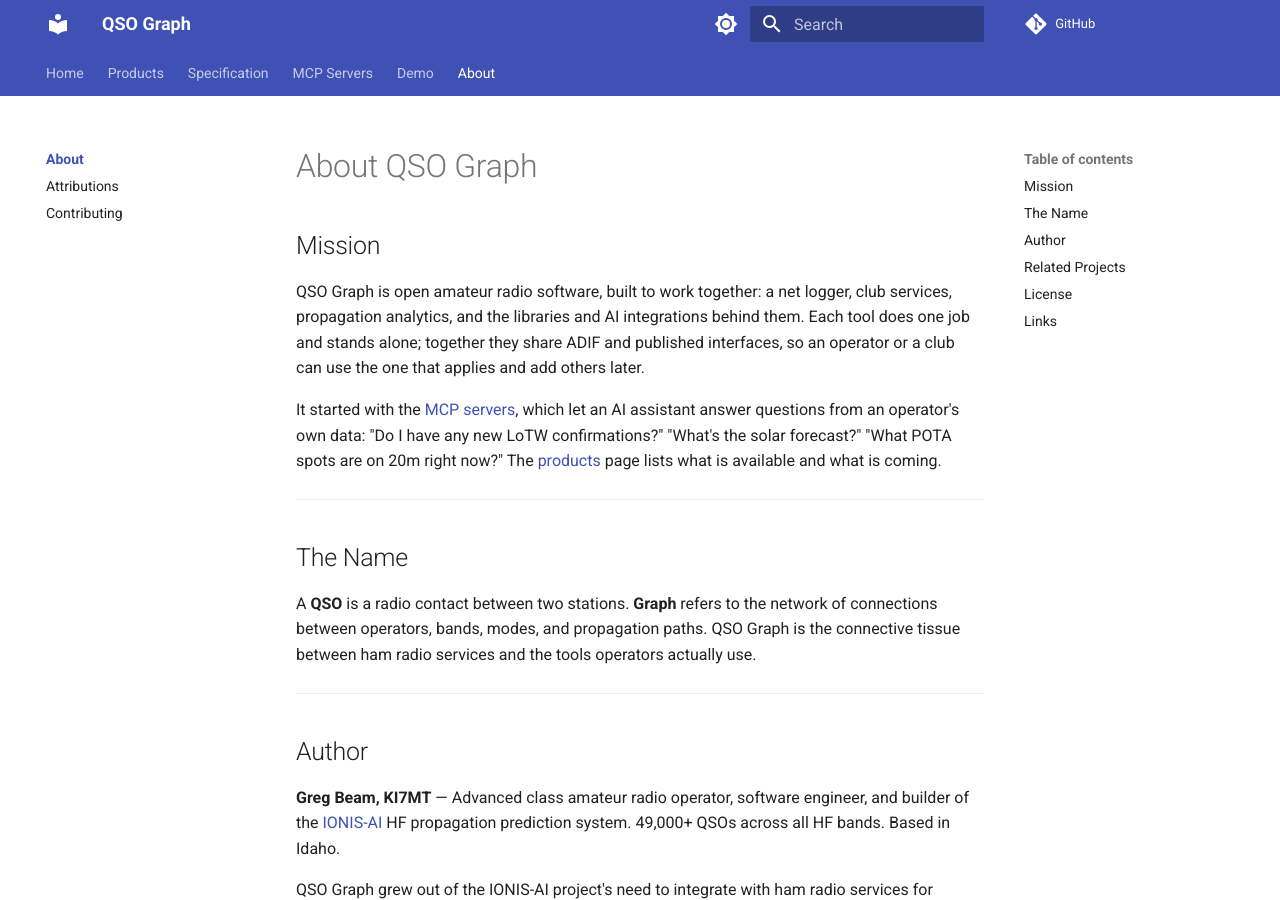
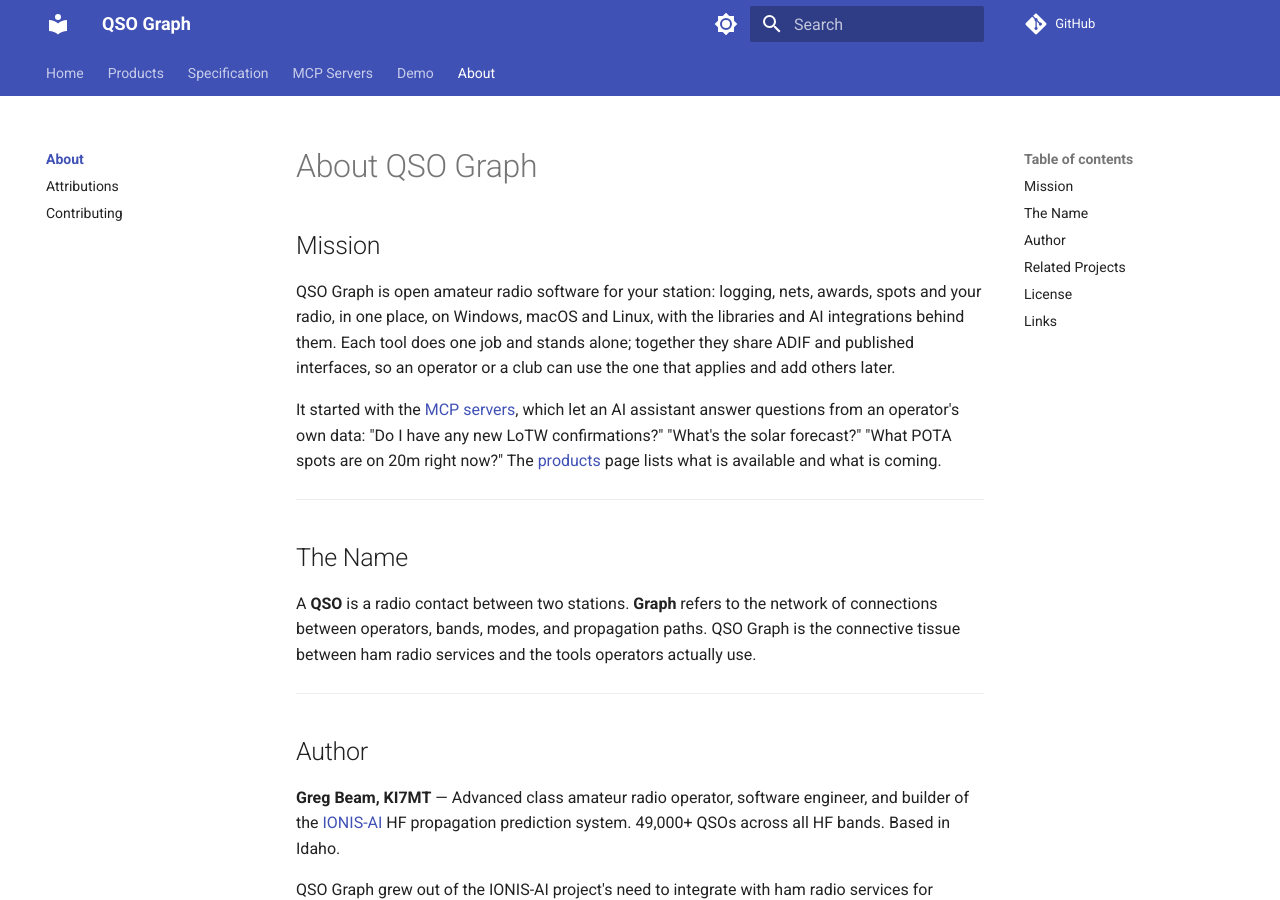
Before and after one commit to qso-graph/qso-graph.github.io, an MkDocs documentation site: the page built from docs/about/index.md, in a window 1280 px wide and 900 px high. Built offline with MkDocs 1.6.1 and Material for MkDocs 9.7.7, drawn with Linux system fonts in a browser that asks for light colours; comment, search, counter and statistics services are not loaded.

Commit message:
Describe QSO Graph as software for your station, not 'a net logger'
KI7MT chose: 'Open amateur radio software for your station: logging,
nets, awards, spots and your radio, in one place, on Windows, macOS and
Linux.' Replaces 'a net logger' (another program's name and category) in
the site description, home and About pages, llms.txt and the structured
data. QSO Graph Logger's own description is unchanged for now.

Co-Authored-By: Claude Opus 5.5 <noreply@anthropic.com>

```diff
--- a/docs/about/index.md
+++ b/docs/about/index.md
@@ -2,7 +2,7 @@
 
 ## Mission
 
-QSO Graph is open amateur radio software, built to work together: a net logger, club services, propagation analytics, and the libraries and AI integrations behind them. Each tool does one job and stands alone; together they share ADIF and published interfaces, so an operator or a club can use the one that applies and add others later.
+QSO Graph is open amateur radio software for your station: logging, nets, awards, spots and your radio, in one place, on Windows, macOS and Linux, with the libraries and AI integrations behind them. Each tool does one job and stands alone; together they share ADIF and published interfaces, so an operator or a club can use the one that applies and add others later.
 
 It started with the [MCP servers](../servers/index.md), which let an AI assistant answer questions from an operator's own data: "Do I have any new LoTW confirmations?" "What's the solar forecast?" "What POTA spots are on 20m right now?" The [products](../products.md) page lists what is available and what is coming.
 
--- a/docs/llms.txt
+++ b/docs/llms.txt
@@ -1,6 +1,6 @@
 # QSO Graph — Open amateur radio software, built to work together
 
-> QSO Graph is a suite of open amateur radio tools: a net logger, club services, propagation analytics, and the libraries and AI integrations behind them. They share one data model (ADIF-based), publish their interfaces, and can each be used alone. Available now: {{ server_count() }} open-source Model Context Protocol servers with {{ tool_total() }} tools, connecting AI assistants to amateur radio services, secure by design. In development: QSO Graph Logger (a contest-style logger for nets: lean, fast and secure; not a general-purpose logger). Available: QSO Graph SDK (https://github.com/qso-graph/qso-graph-sdk), the build kit for it. Planned: qso-graph-adif, qso-graph-core, qso-graph-atlas.
+> QSO Graph is open amateur radio software for your station: logging, nets, awards, spots and your radio, in one place, on Windows, macOS and Linux, with the libraries and AI integrations behind them. They share one data model (ADIF-based), publish their interfaces, and can each be used alone. Available now: {{ server_count() }} open-source Model Context Protocol servers with {{ tool_total() }} tools, connecting AI assistants to amateur radio services, secure by design. In development: QSO Graph Logger (a contest-style logger for nets: lean, fast and secure; not a general-purpose logger). Available: QSO Graph SDK (https://github.com/qso-graph/qso-graph-sdk), the build kit for it. Planned: qso-graph-adif, qso-graph-core, qso-graph-atlas.
 
 ## MCP servers
 
--- a/mkdocs.yml
+++ b/mkdocs.yml
@@ -1,8 +1,8 @@
 site_name: QSO Graph
 site_description: >-
-  Open amateur radio software, built to work together: a net logger, club services, propagation
-  analytics, and MCP servers connecting AI assistants to QRZ, LoTW, eQSL, HamQTH, POTA, SOTA, IOTA,
-  space weather and WSPR. ADIF-based, open source, secure by design.
+  Open amateur radio software for your station: logging, nets, awards, spots and your radio, in one place,
+  on Windows, macOS and Linux; with MCP servers connecting AI assistants to QRZ, LoTW, eQSL, HamQTH, POTA,
+  SOTA, IOTA, space weather and WSPR. ADIF-based, open source, secure by design.
 site_author: Greg Beam, KI7MT
 site_url: https://qso-graph.io/
 repo_url: https://github.com/qso-graph/qso-graph.github.io
--- a/overrides/main.html
+++ b/overrides/main.html
@@ -36,7 +36,7 @@
       "name": "QSO Graph",
       "url": "https://qso-graph.io/",
       "logo": "https://qso-graph.io/assets/social-card.png",
-      "description": "Open amateur radio software, built to work together: a net logger, club services, propagation analytics, and MCP servers for amateur radio services.",
+      "description": "Open amateur radio software for your station: logging, nets, awards, spots and your radio, in one place, on Windows, macOS and Linux; with MCP servers for amateur radio services.",
       "founder": { "@type": "Person", "name": "Greg Beam", "callSign": "KI7MT", "url": "https://github.com/KI7MT" },
       "sameAs": ["https://github.com/qso-graph"]
     },
```
Also changed, not shown: docs/index.md (+1 -1 lines).
